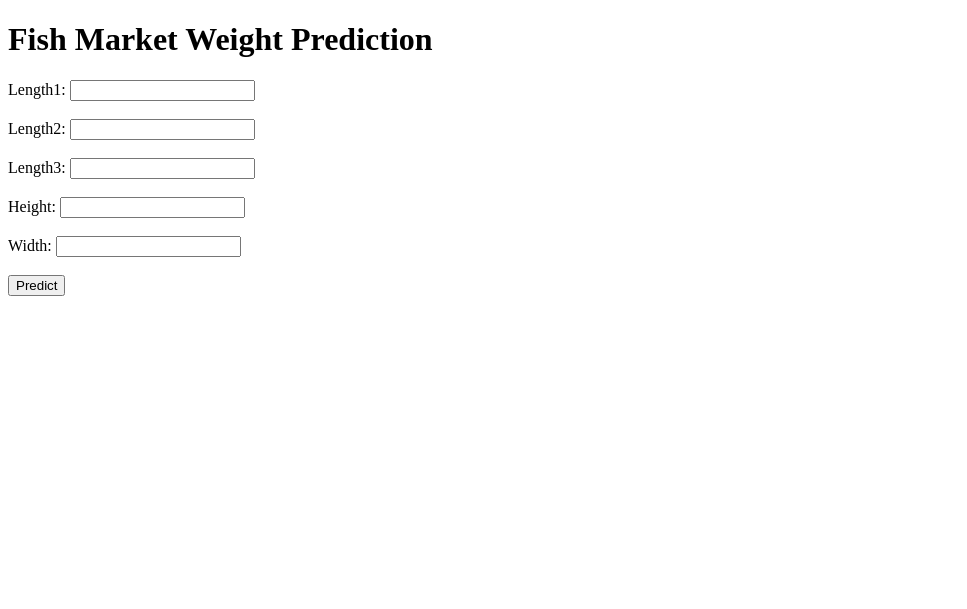
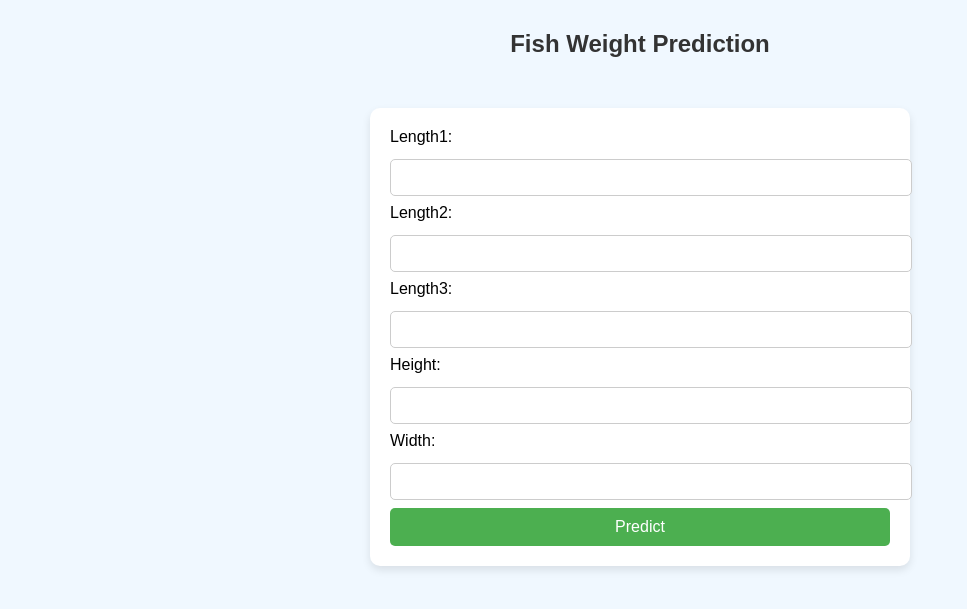
Before and after one commit to Saicharanarra/AI_ML_Lab4, a Flask app: page / in a window 1280 px wide. Shown: the top 609 px of the page, without its empty margins (0-967 px from the left). Run offline with Flask 3, Linux system fonts and the light colour scheme; parts of the project's set-up code (start-up, migrations or seed data) failed here and were passed over.

Commit message:
Update index.html

```diff
--- a/templates/index.html
+++ b/templates/index.html
@@ -1,27 +1,90 @@
 <!DOCTYPE html>
 <html>
+
 <head>
-    <title>Fish Market Prediction</title>
+    <title>Fish Weight Predictor</title>
+    <style>
+        body {
+            font-family: Arial, sans-serif;
+            background-color: #f0f8ff;
+            margin: 0;
+            padding: 0;
+        }
+
+        h2 {
+            text-align: center;
+            color: #333;
+            margin-top: 30px;
+        }
+
+        .form-container {
+            max-width: 500px;
+            margin: 50px auto;
+            padding: 20px;
+            background-color: #ffffff;
+            border-radius: 10px;
+            box-shadow: 0 4px 8px rgba(0, 0, 0, 0.1);
+        }
+
+        label {
+            font-size: 16px;
+            margin-bottom: 5px;
+            display: block;
+        }
+
+        input[type="text"] {
+            width: 100%;
+            padding: 10px;
+            margin: 8px 0;
+            border: 1px solid #ccc;
+            border-radius: 5px;
+        }
+
+        input[type="submit"] {
+            background-color: #4CAF50;
+            color: white;
+            padding: 10px 20px;
+            border: none;
+            border-radius: 5px;
+            cursor: pointer;
+            width: 100%;
+            font-size: 16px;
+        }
+
+        input[type="submit"]:hover {
+            background-color: #45a049;
+        }
+
+        .form-container input[type="text"]:focus {
+            border-color: #4CAF50;
+        }
+
+    </style>
 </head>
+
 <body>
-    <h1>Fish Market Weight Prediction</h1>
-    <form action="/predict" method="POST">
-        <label for="length1">Length1:</label>
-        <input type="text" id="length1" name="Length1" required><br><br>
+    <h2>Fish Weight Prediction</h2>
+    <div class="form-container">
+        <form action="/predict" method="post">
 
-        <label for="length2">Length2:</label>
-        <input type="text" id="length2" name="Length2" required><br><br>
+            <label>Length1:</label>
+            <input type="text" name="Length1" required><br>
 
-        <label for="length3">Length3:</label>
-        <input type="text" id="length3" name="Length3" required><br><br>
+            <label>Length2:</label>
+            <input type="text" name="Length2" required><br>
 
-        <label for="height">Height:</label>
-        <input type="text" id="height" name="Height" required><br><br>
+            <label>Length3:</label>
+            <input type="text" name="Length3" required><br>
 
-        <label for="width">Width:</label>
-        <input type="text" id="width" name="Width" required><br><br>
+            <label>Height:</label>
+            <input type="text" name="Height" required><br>
 
-        <input type="submit" value="Predict">
-    </form>
+            <label>Width:</label>
+            <input type="text" name="Width" required><br>
+
+            <input type="submit" value="Predict">
+        </form>
+    </div>
 </body>
+
 </html>
```
